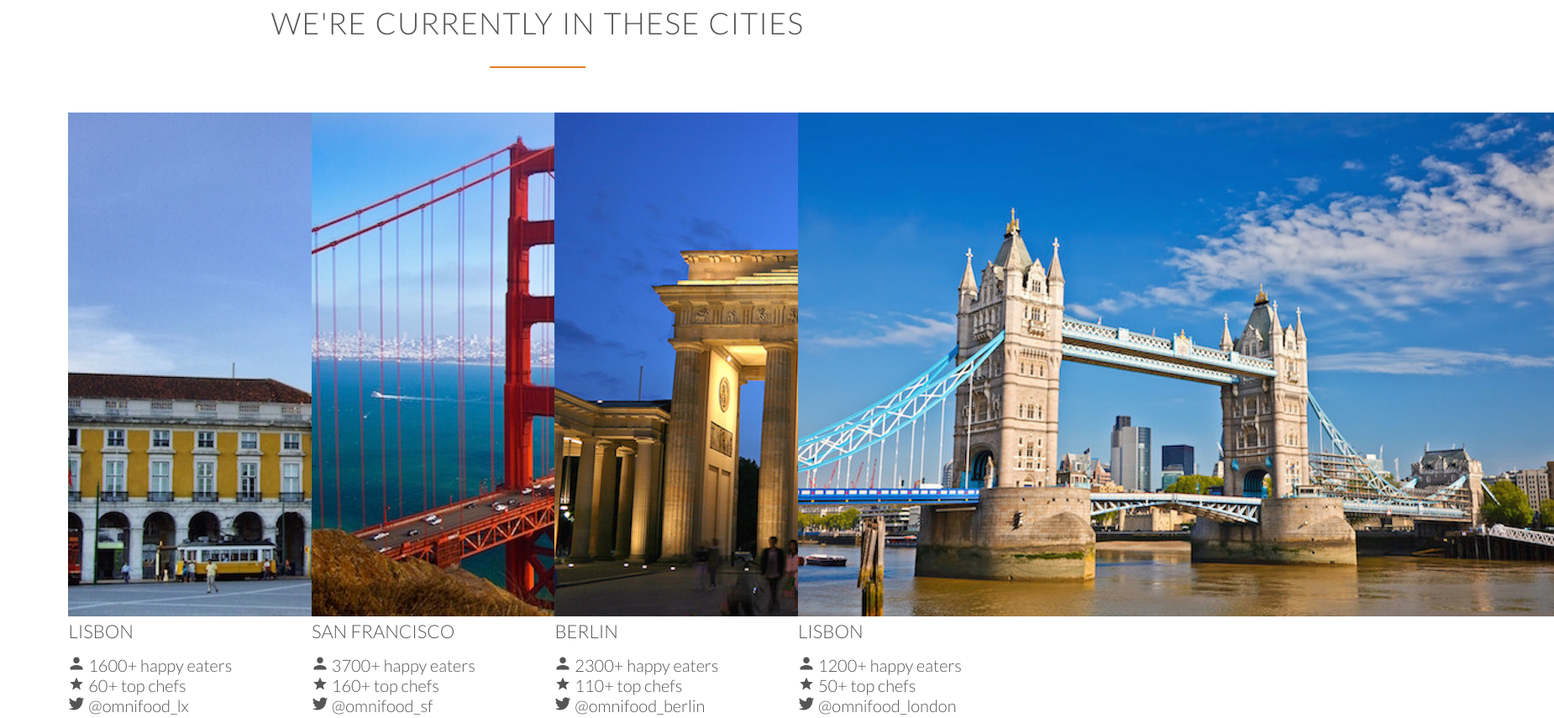
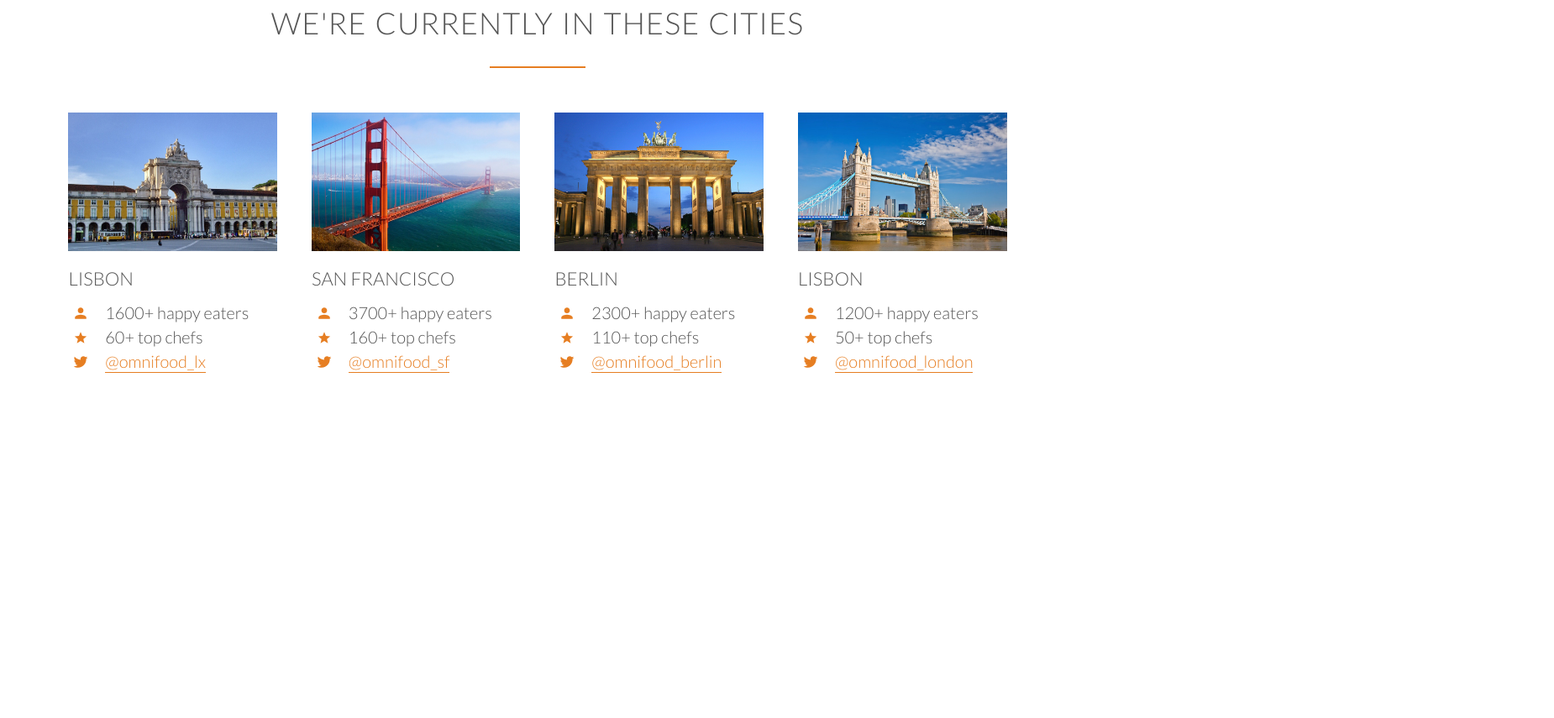
Before and after one commit to jbvance/omnifood, a plain HTML site: page index.html in a window 1280 px wide. Shown: the part 2800-3655 px from the top of the page at 84% size, 1850 px wide, since content can reach past the window. After the commit the page ends 3350 px from the top, so only its background shows below. Drawn offline with nearby package versions, Linux system fonts and the light colour scheme; a script that the page names is missing.

Commit message:
complete cities section

```diff
--- a/index.html
+++ b/index.html
@@ -165,6 +165,9 @@
             </div>
         </div>
     </section>
+
+    <!-- CITES SECTION -->
+
     <section class="section-cities">
         <div class="row">
             <h2>We're currently in these cities</h2>
@@ -174,16 +177,16 @@
                 <img src="resources/img/lisbon-3.jpg" alt="Lisbon">
                 <h3>Lisbon</h3>
                 <div class="city-feature">
-                    <ion-icon name="person"></ion-icon>
+                    <ion-icon name="person" class="icon-small"></ion-icon>
                     1600+ happy eaters
                 </div>
                 <div class="city-feature">
-                    <ion-icon name="star"></ion-icon>
+                    <ion-icon name="star" class="icon-small"></ion-icon>
                     60+ top chefs
                 </div>
                 <div class="city-feature">
-                    <ion-icon name="logo-twitter"></ion-icon>
-                    @omnifood_lx
+                    <ion-icon name="logo-twitter" class="icon-small"></ion-icon>
+                    <a href="#">@omnifood_lx</a>
                 </div>
             </div>
 
@@ -191,48 +194,48 @@
                 <img src="resources/img/san-francisco.jpg" alt="Lisbon">
                 <h3>San Francisco</h3>
                 <div class="city-feature">
-                    <ion-icon name="person"></ion-icon>
+                    <ion-icon name="person" class="icon-small"></ion-icon>
                     3700+ happy eaters
                 </div>
                 <div class="city-feature">
-                    <ion-icon name="star"></ion-icon>
+                    <ion-icon name="star" class="icon-small"></ion-icon>
                     160+ top chefs
                 </div>
                 <div class="city-feature">
-                    <ion-icon name="logo-twitter"></ion-icon>
-                    @omnifood_sf
+                    <ion-icon name="logo-twitter" class="icon-small"></ion-icon>
+                   <a href="#"> @omnifood_sf</a>
                 </div>
             </div>
             <div class="col span-1-of-4 box">
                 <img src="resources/img/berlin.jpg" alt="Lisbon">
                 <h3>Berlin</h3>
                 <div class="city-feature">
-                    <ion-icon name="person"></ion-icon>
+                    <ion-icon name="person" class="icon-small"></ion-icon>
                     2300+ happy eaters
                 </div>
                 <div class="city-feature">
-                    <ion-icon name="star"></ion-icon>
+                    <ion-icon name="star" class="icon-small"></ion-icon>
                     110+ top chefs
                 </div>
                 <div class="city-feature">
-                    <ion-icon name="logo-twitter"></ion-icon>
-                    @omnifood_berlin
+                    <ion-icon name="logo-twitter" class="icon-small"></ion-icon>
+                   <a href="#">@omnifood_berlin</a>
                 </div>
             </div>
             <div class="col span-1-of-4 box">
                 <img src="resources/img/london.jpg" alt="Lisbon">
                 <h3>Lisbon</h3>
                 <div class="city-feature">
-                    <ion-icon name="person"></ion-icon>
+                    <ion-icon name="person" class="icon-small"></ion-icon>
                     1200+ happy eaters
                 </div>
                 <div class="city-feature">
-                    <ion-icon name="star"></ion-icon>
+                    <ion-icon name="star" class="icon-small"></ion-icon>
                     50+ top chefs
                 </div>
                 <div class="city-feature">
-                    <ion-icon name="logo-twitter"></ion-icon>
-                    @omnifood_london
+                    <ion-icon name="logo-twitter" class="icon-small"></ion-icon>
+                    <a href="#">@omnifood_london</a>
                 </div>
             </div>
         </div>
--- a/resources/css/styles.css
+++ b/resources/css/styles.css
@@ -93,6 +93,11 @@ h2:after {
     margin-left: 15%
 }
 
+.box p {
+    font-size: 90%;
+    line-height: 145%
+}
+
 /* ------ ICONS ------ */
 .icon-big {
     font-size:300%;
@@ -101,9 +106,33 @@ h2:after {
     margin-bottom: 10px;
 }
 
-.box p {
-    font-size: 90%;
-    line-height: 145%
+.icon-small {
+    display: inline-block;
+    width: 30px;
+    text-align: center;
+    color: #e67e22;
+    font-size: 120%;
+    margin-right: 10px;
+
+    /* secrets to align text and icons */
+    line-height: 120%;
+    vertical-align: middle;
+    margin-top: -5px;
+}
+
+/* ------- LINKS --------*/
+a:link,
+a:visited {
+    color: #e67e22;
+    text-decoration: none;
+    border-bottom: 1px solid #e67e22;
+    padding-bottom: 1px;
+    transition: border-bottom 0.3s, color 0.2s
+}
+
+a:hover {
+    color: #555;
+    border-bottom: 1px solid transparent;
 }
 
 /* ------- BUTTONS --------*/
@@ -295,8 +324,27 @@ header {
     margin-right: 25px;
 }
 
+.btn-app:link,
+button-app:visited {
+    border: 0;
+}
+
 .btn-app img {
     height: 50px;
     width: auto;
     margin-right: 10px;
 }
+
+/*-------------------------------------------------------------------*/
+/* CITIES
+/*-------------------------------------------------------------------*/
+
+.box img {
+    width: 100%;
+    height: auto;
+    margin-bottom: 15px;
+}
+
+.city-feature {
+    margin-bottom: 5px;
+}
```
